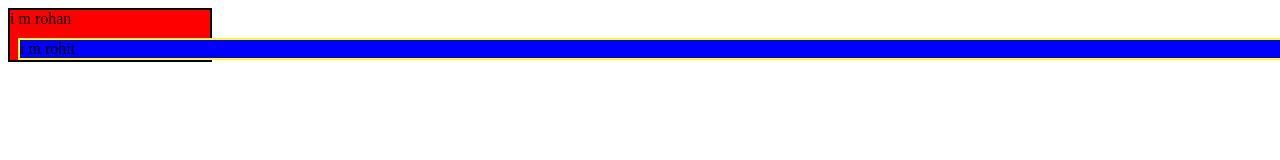
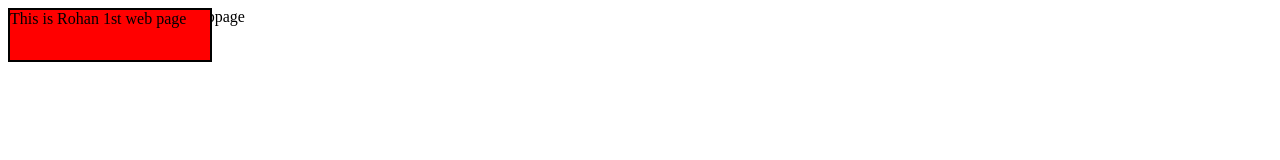
Before and after one commit to rhk22/test, a plain HTML site: page index.html in a window 1280 px wide. Drawn offline with Linux system fonts and the light colour scheme.

Commit message:
Update index.html

```diff
--- a/index.html
+++ b/index.html
@@ -12,19 +12,16 @@
 			height:50px;
 
 		}
-		#roh2{
-			background:blue;
-			border:2px solid yellow;
-			position:relative;
-			top:30px;
-			left:10px;
-		}
+	p{
+		background:#003300;
+		color:red;
+	}
 
 		</style>
 	</head>
 	<body>
-		<div id="roh1"> i m rohan </div>
-		<div id="roh2"> i m rohit </div>
+		<div id="roh1">This is Rohan 1st web page </div>
+		<div id="roh2"> welcome Rohan to your 1st webpage </div>
 
 	</body>
 </html>
```
